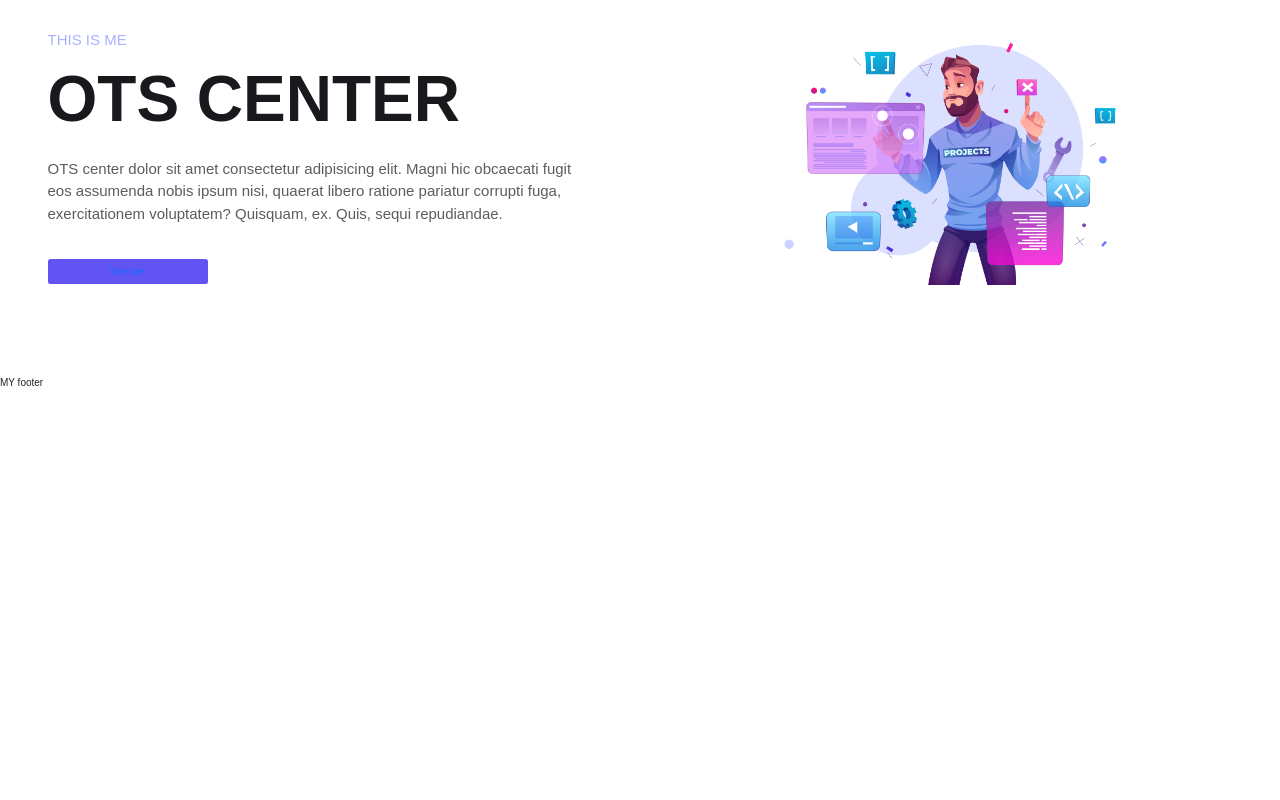
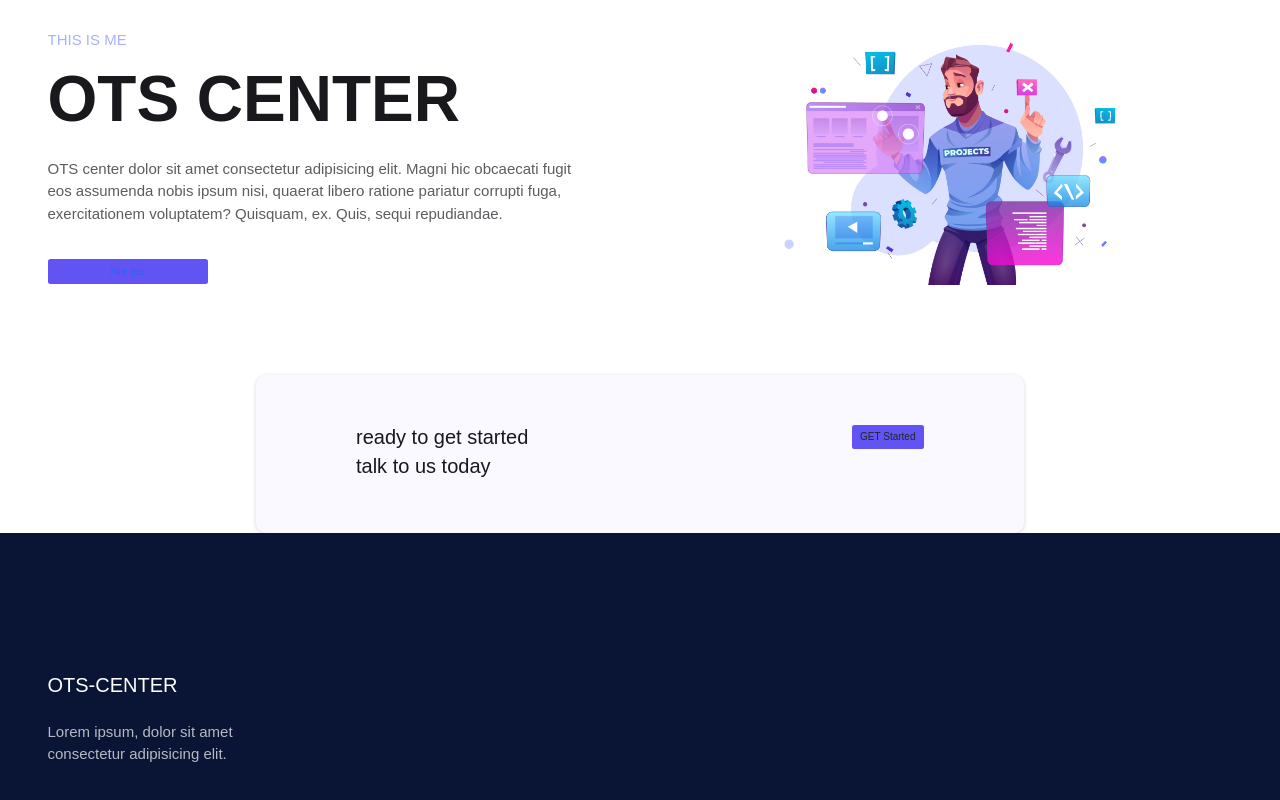
Before and after one commit to MrAbubakarjutt007/OTS_CENTER, a React (Create React App) app: page / in a window 1280 px wide. Shown: the part 172-972 px from the top of the page. Before the commit the page ends 800 px from the top, so only its background shows below. Built offline with nearby package versions, Linux system fonts and the light colour scheme.

Commit message:
adding 404page

```diff
--- a/src/App.js
+++ b/src/App.js
@@ -13,6 +13,7 @@ import Header from './components/Header';
 import Footer from './components/Footer';
 import { ThemeProvider } from 'styled-components';
 import { GlobalStyle } from './GlobalStyle';
+import ErrorData from './ErrorData';
 
 function App() {
   const theme=
@@ -31,7 +32,7 @@ function App() {
        hr:"#ffffff",
        gradient:"linear-gradient(0deg, rgb(123 144 255) 0%, rgb(98 189 252) 100%)",
        shadow:"rgba(0,0,0,0.02) 0px 1px 3px 0px, rgba(27 31 35 0.15) 0px 0px 0px 1px",
-       shadowsupport:"rgba(0,0,0,0.16) 0px 1px 4px",
+       shadowSupport:"rgba(0,0,0,0.16) 0px 1px 4px",
     },
 
 mediea:
@@ -52,6 +53,7 @@ mediea:
            <Route path='/about' element={<About/>}/>
            <Route path='/service' element={<Services/>}/>
            <Route path='/contact' element={<Contact/>}/>
+           <Route path='*' element={<ErrorData/>}/>
           </Routes>
           <Footer/>
         </Router>
--- a/src/Contact.js
+++ b/src/Contact.js
@@ -7,6 +7,9 @@ const Contact = () => {
     .heading_change{
         text-align:center;
         font-weigth:200,
+    }
+    .bolded{
+      font-size:30px;
     }
     .container{
       margin-top:6rem;
@@ -30,12 +33,13 @@ const Contact = () => {
          <h3 className='heading_change'>OUR_CONTACT </h3>
          <iframe src="https://www.google.com/maps/embed?pb=!1m18!1m12!1m3!1d54634.92505873216!2d72.6404160933573!3d31.146322303052063!2m3!1f0!2f0!3f0!3m2!1i1024!2i768!4f13.1!3m3!1m2!1s0x3923001515646a23%3A0xfcb2866ffe58b367!2sGojra%2C%20Toba%20Tek%20Singh%20District%2C%20Punjab%2C%20Pakistan!5e0!3m2!1sen!2s!4v1695744950563!5m2!1sen!2s" width="100%" height="400" style={{border:0}} allowFullScreen="" loading="lazy" referrerpolicy="no-referrer-when-downgrade"></iframe>
          <div className="container">
+             <h4 className="bolded">Get In Touch With Me</h4>
               <div className="contact_form">
                  <form action="https://formspree.io/f/xaygprna" method="post" className="contact_form">
                    <input type="text" className="contact-input"  name='username' placeholder='username' autoComplete='off' required/>
                    <input className="contact-input" type="email" name='email' placeholder='EMAIL' autoComplete='off' required/>
                    <textarea name="massage" className="contact-input"  cols="30" rows="6" required></textarea>
-                   <input type="submit" className='mt-3' value="send"/>
+                   <input type="submit" className='mt-3 btn-danger' value="SEND_DATA"/>
                  </form>
               </div>
           </div>
--- /dev/null
+++ b/src/ErrorData.js
@@ -0,0 +1,26 @@
+import React from 'react'
+import { NavLink } from 'react-router-dom';
+import styled from 'styled-components';
+import { Button } from './styles/Button';
+
+const ErrorData = () => {
+   const Wraper = styled.section`
+       padding:9rem 0;
+       display:flex;
+       justify-content:center;
+       align-items:center;
+       flex-direction:column;
+       .btn{
+             margin-top:10px;
+             color:white;
+       }
+   `;
+  return <Wraper className='section'>
+    <img className='' src="/images/errorinfo.svg"  alt="errorinfo" width={700}/>
+    <NavLink  to="/">
+        <Button className='btn'>GO_BACK</Button>
+    </NavLink>
+  </Wraper>
+}
+
+export default ErrorData;
--- a/src/GlobalStyle.js
+++ b/src/GlobalStyle.js
@@ -33,8 +33,12 @@ h3
 {
 
     color:${({theme})=>theme.colors.heading};
-    font-size:4rem;
+    font-size:2rem;
     font-weight:400;
+
+}
+.shadow_data{
+   box-shadow:2px 2px 8px 8px  rgb(113, 119, 200);
 
 }
 p
--- a/src/components/Footer.js
+++ b/src/components/Footer.js
@@ -1,10 +1,65 @@
 import React from 'react'
+import { NavLink } from 'react-router-dom';
+import styled from 'styled-components';
+import { Button } from '../styles/Button';
 
 const Footer = () => {
-  return (
-    <div>
-      MY footer
-    </div>
+  const Wraper = styled.section`
+        .content-short{
+          max-width:60vw;
+          margin:auto;
+          padding:5rem 10rem;
+          background-color:${({ theme })=> theme.colors.bg};
+          border-radius:1rem;
+          box-shadow:${({ theme })=> theme.colors.shadowSupport};
+
+          .grid div:last-child{
+            justify-self:end;
+            align-selfcenter;
+           }
+        }
+        footer{
+          padding:14rem 0 9rem 0;
+          background-color:${({ theme })=> theme.colors.footer_bg};
+
+          h3{
+            color:${({ theme })=> theme.colors.hr};
+            margin-bottom:2.4rem;
+          }
+          p{
+            color:${({ theme })=> theme.colors.white};
+          }
+        }
+
+  `;
+  return( <Wraper>
+     <section className="content-short">
+      <div className='grid grid-two-column'>
+            <div>
+              <h3>ready to get started</h3>
+              <h3>talk to us today</h3>
+            </div>
+            <div>
+              <NavLink to="/">
+                <Button className='btn'>
+                     GET Started
+                </Button>
+              </NavLink>
+            </div>
+
+        </div>
+     </section>
+     <footer>
+      <div className='container grid grid-four-column'>
+        <div className='footer-about'>
+             <h3>OTS-CENTER</h3>
+             <p>Lorem ipsum, dolor sit amet consectetur adipisicing elit.</p>
+        </div>
+
+      </div>
+     </footer>
+
+  </Wraper>
   )
 }
 
```
Also changed, not shown: public/images/errorinfo.svg (added).
